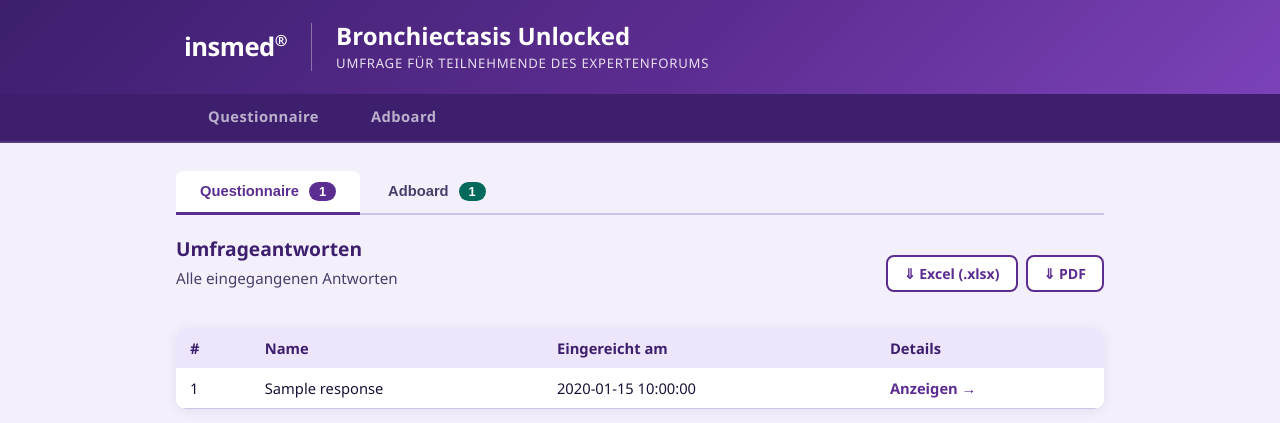
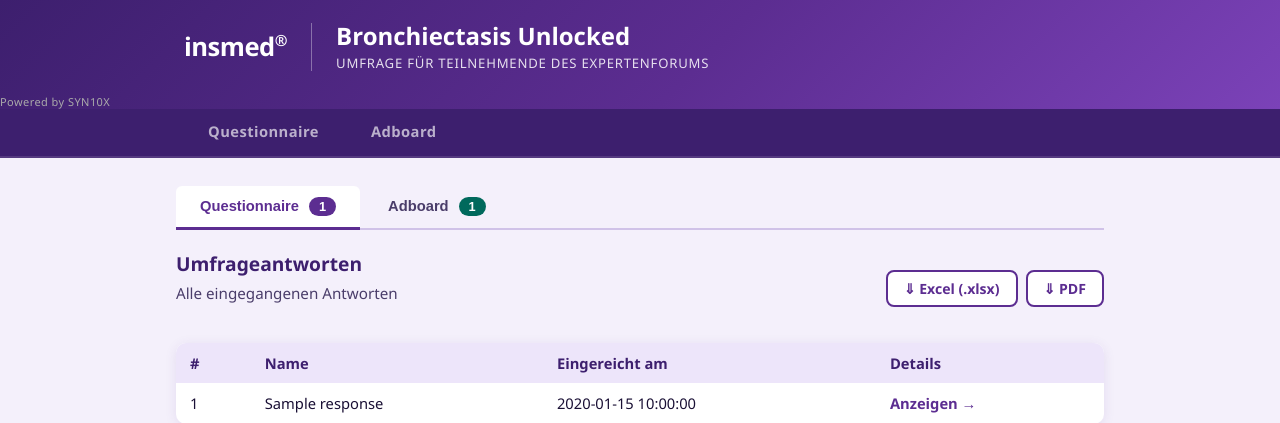
Before and after one commit to cravinoth-blip/SYN, a Flask app: page /admin in a window 1280 px wide. Shown: the top 423 px of the page. Run offline with Flask 3, Linux system fonts and the light colour scheme; tables that the repository leaves empty hold one stand-in row (values such as "Sample post"); some libraries are stand-ins or nearby versions.

Commit message:
Add Powered by SYN10X to survey top bar
Co-Authored-By: Claude Sonnet 4.6 <noreply@anthropic.com>

```diff
--- a/Questionnaire/templates/base.html
+++ b/Questionnaire/templates/base.html
@@ -22,6 +22,7 @@
         <p>Umfrage für Teilnehmende des Expertenforums</p>
       </div>
     </div>
+    <div style="margin-left:auto; font-size:11px; color:#aaa; letter-spacing:0.04em; white-space:nowrap;">Powered by SYN10X</div>
   </header>
 
   <nav class="tab-nav">
```
